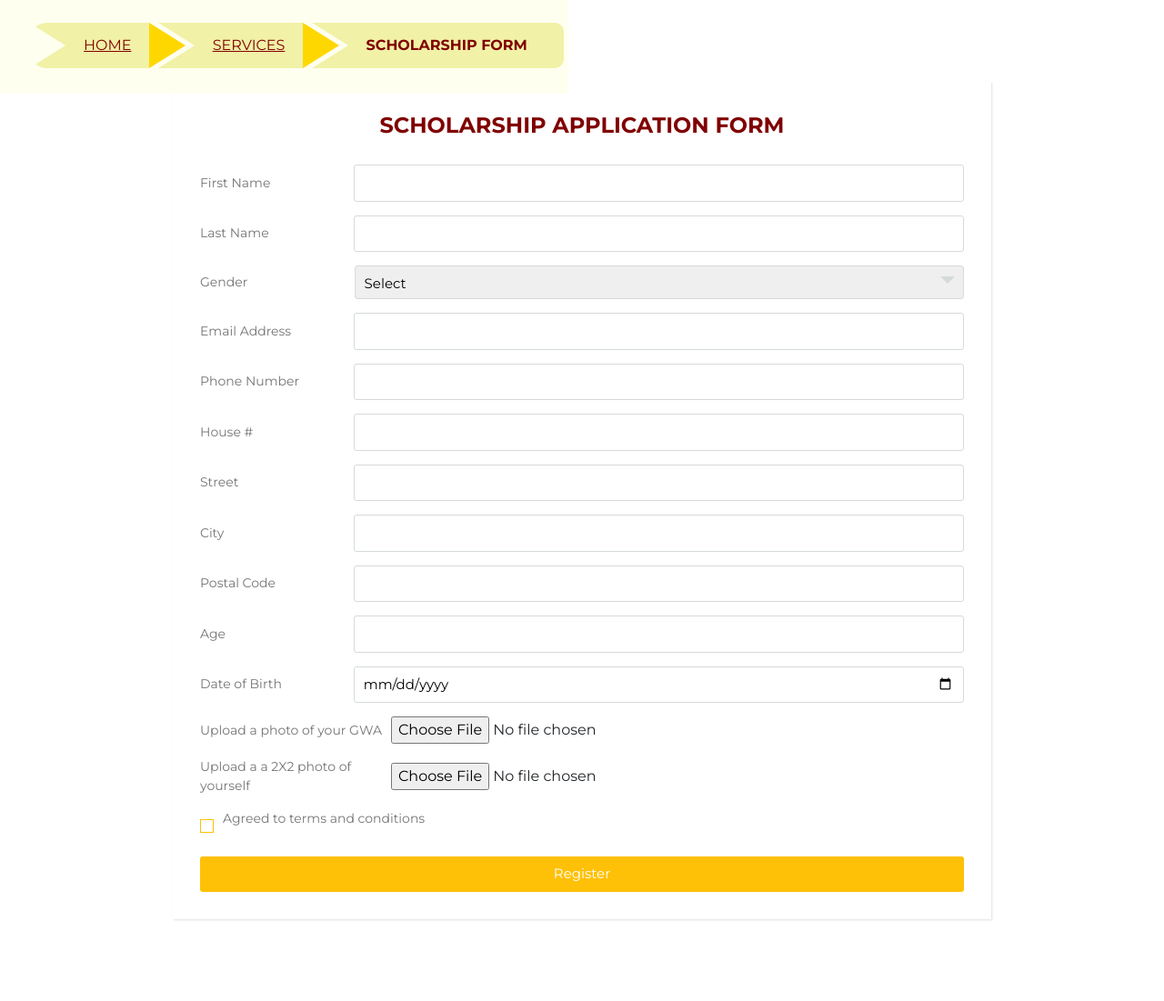
After one commit to PapiChans/PUPQC-Helpdesk, a Django app: page /scholarship_form in a window 1280 px wide. The commit adds this page. Shown: the whole page at 91% size. Run offline with Django 4.2, Linux system fonts and the light colour scheme; some libraries are stand-ins or nearby versions.

Commit message:
May temporary scholarship form

```diff
--- a/puphelpdesk/helpdesk/helpdesk/settings.py
+++ b/puphelpdesk/helpdesk/helpdesk/settings.py
@@ -79,8 +79,8 @@ DATABASES = { # PostgreSQL Database
     'default': {
         'ENGINE': 'django.db.backends.postgresql',
         'NAME': 'helpdesk',
-        'USER': 'postgres',
-        'PASSWORD': 'admin123',
+        'USER': 'helpdesk',
+        'PASSWORD': '123',
         'HOST': 'localhost',
         'PORT': '5432',
     }
--- /dev/null
+++ b/puphelpdesk/helpdesk/pupweb/templates/scholarship.html
@@ -0,0 +1,144 @@
+{% load static %}
+<!DOCTYPE html>
+<html lang="en">
+<head>
+	<meta charset="UTF-8">
+  <meta name="viewport" content="width=device-width, initial-scale=1.0">
+	<title>Registration Form</title>
+
+    <link href="{% static 'assets/css/scholarshipstyle.css' %}" rel="stylesheet">
+    <link href="https://unpkg.com/aos@2.3.1/dist/aos.css" rel="stylesheet">
+    <link href='https://unpkg.com/boxicons@2.1.4/css/boxicons.min.css' rel='stylesheet'>
+    <link rel="shortcut icon" href="{% static 'assets/images/smollogo.png' %}" type="image/icon">
+    <link rel="stylesheet" href="https://cdnjs.cloudflare.com/ajax/libs/bootstrap/5.5.0/css/bootstrap.min.css">
+    <link rel="stylesheet" href="https://cdnjs.cloudflare.com/ajax/libs/font-awesome/6.3.0/css/all.min.css" />
+</head>
+<body>
+
+
+  <div class="bread-crumbs" >
+
+    <ul>
+      <li>
+
+        <a class="home" href="{% url 'index' %}" style=" text-decoration: underline;">HOME</a>
+      </li>
+
+      <li>
+
+        <a class="home" href="{% url 'services_view' %}" style=" text-decoration: underline;">SERVICES</a>
+      </li>
+
+      <li>
+        <a href="#" style="font-weight: bold;"></i>SCHOLARSHIP FORM</a>
+      </li>
+
+
+
+    </ul>
+  </div>
+
+
+<div class="wrapper">
+    <div class="title">
+        SCHOLARSHIP APPLICATION FORM
+    </div>
+
+    <div class="form">
+       <div class="inputfield">
+          <label>First Name</label>
+          <input type="text" class="input">
+       </div>
+
+        <div class="inputfield">
+          <label>Last Name</label>
+          <input type="text" class="input">
+       </div>
+
+
+        <div class="inputfield">
+          <label>Gender</label>
+          <div class="custom_select">
+            <select>
+              <option value="">Select</option>
+              <option value="male">Male</option>
+              <option value="female">Female</option>
+            </select>
+          </div>
+       </div>
+
+        <div class="inputfield">
+          <label>Email Address</label>
+          <input type="text" class="input">
+       </div>
+
+      <div class="inputfield">
+          <label>Phone Number</label>
+          <input type="text" class="input">
+       </div>
+
+      <div class="inputfield">
+          <label>House #</label>
+          <input type="text" class="input">
+       </div>
+
+       <div class="inputfield">
+        <label>Street</label>
+        <input type="text" class="input">
+     </div>
+
+     <div class="inputfield">
+        <label>City</label>
+        <input type="text" class="input">
+     </div>
+
+     <div class="inputfield">
+        <label>Postal Code</label>
+        <input type="text" class="input">
+     </div>
+
+     <div class="inputfield">
+        <label for="age">Age</label>
+        <input type="number" id="age" name="age" min="0" max="120"  class="input">
+     </div>
+     <div>
+
+        <div class="inputfield">
+            <label for="birthdate">Date of Birth</label>
+            <input class="input" type="date" id="birthdate" name="birthdate" max="YYYY-MM-DD">
+        </div>
+
+        <div class="inputfield">
+        <label for="photo">Upload a photo of your GWA</label>
+        <input  type="file" id="photo" name="photo" accept="image/*">
+
+       </div>
+
+       <div class="inputfield">
+        <label for="photo">Upload a a 2X2 photo of yourself</label>
+        <input  type="file" id="photo" name="photo" accept="image/*">
+
+       </div>
+
+
+
+      <div class="inputfield terms">
+          <label class="check">
+            <input type="checkbox">
+            <span class="checkmark"></span>
+          </label>
+          <p>Agreed to terms and conditions</p>
+       </div>
+
+      <div class="inputfield">
+        <input type="submit" value="Register" class="btn">
+      </div>
+
+
+    </div>
+</div>
+
+
+
+</body>
+</html>
--- a/puphelpdesk/helpdesk/pupweb/templates/services.html
+++ b/puphelpdesk/helpdesk/pupweb/templates/services.html
@@ -59,7 +59,7 @@
                         <h2>Financial Aid and Scholarships</h2>
                         <p>Assists students in understanding and navigating the financial aid application process and Informs students about available scholarships and guides them through the application process.
                         </p>
-                        <a href="#">View</a>
+                        <a href="{% url 'scholarship_form' %}">View</a>
                     </div>
 
                     <div class="card">
--- a/puphelpdesk/helpdesk/pupweb/urls.py
+++ b/puphelpdesk/helpdesk/pupweb/urls.py
@@ -12,10 +12,13 @@ urlpatterns = [
     path('log_in', views.log_in, name='log_in'),
 
     # Services
-    path('services/', views.services_view, name='services_view'),
+    path('services_view', views.services_view, name='services_view'),
 
     # Lost annd Found
     path('lostandfound', views.lost_and_found_views, name='lost_and_found_views'),
     path('return_item', views.return_item, name='return_item'),
 
+    # Scholarship
+    path('scholarship_form', views.scholarship_form, name='scholarship_form'),
+
 ]
--- a/puphelpdesk/helpdesk/pupweb/views.py
+++ b/puphelpdesk/helpdesk/pupweb/views.py
@@ -23,3 +23,6 @@ def lost_and_found_views(request):
 
 def return_item(request):
     return render(request, 'reportlost.html')
+
+def scholarship_form(request):
+    return render(request, 'scholarship.html')
--- /dev/null
+++ b/puphelpdesk/helpdesk/static/assets/css/scholarshipstyle.css
@@ -0,0 +1,291 @@
+@import url('https://fonts.googleapis.com/css?family=Montserrat:400,700&display=swap');
+
+*{
+  margin: 0;
+  padding: 0;
+  box-sizing: border-box;
+  font-family: 'Montserrat', sans-serif;
+}
+body{
+  background:  #b78727;
+  padding: 0 10px;
+}
+
+
+.bread-crumbs {
+    background-color: #FFFFF0;
+    z-index: 100;
+    padding: 48px 0;
+    position: fixed;
+
+
+  padding: 5px 0;
+
+  top: 0;
+  left: 0;
+
+  }
+
+
+
+
+  .bread-crumbs ul{
+    list-style: none;
+    display: inline-block;
+
+  }
+
+  .bread-crumbs ul li{
+    display: inline-block;
+  }
+
+  .bread-crumbs ul li a{
+    display: block;
+    float: left;
+    height: 50px;
+    background-color: #f1f1a7;
+    text-align: center;
+    padding: 13px 20px 0 60px;
+    position: relative;
+    margin: 20px 5px 0 0;
+    font-size: none;
+    color: #800000;
+    text-decoration: none;
+  }
+
+
+
+  .bread-crumbs ul li a:after {
+    content: "";
+    border-top: 25px solid transparent;
+    border-bottom: 25px solid transparent;
+    border-left: 40px solid gold;
+    position: absolute;
+    right: -40px;
+    top: 0px;
+    z-index: 1;
+  }
+
+  .bread-crumbs ul li a:before{
+    content: "";
+    border-top: 25px solid transparent;
+    border-bottom: 25px solid transparent; ;
+    border-left: 40px solid #FFFFF0;
+    position: absolute;
+    left: 0;
+    top: 0;
+  }
+
+  .bread-crumbs ul li:first-child a{
+    border-top-left-radius: 20px;
+    border-bottom-left-radius: 20px;
+
+  }
+
+  .bread-crumbs ul li:first-child a::before{
+    border-top-left-radius: 2px;
+    border-bottom-left-radius: 2px;
+  }
+
+  .bread-crumbs ul li:last-child a{
+    padding-right: 40px;
+    border-top-right-radius: 10px;
+    border-bottom-right-radius: 10px;
+  }
+
+  .bread-crumbs ul li:last-child a:after{
+    display: none;
+  }
+
+  .bread-crumbs ul li a:hover{
+    background: #800000;
+    color: gold;
+  }
+
+  .bread-crumbs ul li a:hover::after{
+    border-left-color: #800000;
+    color: #fff;
+  }
+
+
+  .bread-crumbs a img{
+    float: left;
+    height: 50px;
+    width: 130px;
+
+  }
+.wrapper{
+  max-width: 900px;
+  width: 100%;
+  background: #fff;
+  margin: 90px auto;
+  box-shadow: 1px 1px 2px rgba(0,0,0,0.125);
+  padding: 30px;
+}
+
+.wrapper .title{
+  font-size: 24px;
+  font-weight: 700;
+  margin-bottom: 25px;
+  color: #800000;
+  text-transform: uppercase;
+  text-align: center;
+}
+
+.wrapper .form{
+  width: 100%;
+}
+
+.wrapper .form .inputfield{
+  margin-bottom: 15px;
+  display: flex;
+  align-items: center;
+}
+
+.wrapper .form .inputfield label{
+   width: 200px;
+   color: #757575;
+   margin-right: 10px;
+  font-size: 14px;
+}
+
+.wrapper .form .inputfield .input,
+.wrapper .form .inputfield .textarea{
+  width: 100%;
+  outline: none;
+  border: 1px solid #d5dbd9;
+  font-size: 15px;
+  padding: 8px 10px;
+  border-radius: 3px;
+  transition: all 0.3s ease;
+}
+
+.wrapper .form .inputfield .textarea{
+  width: 100%;
+  height: 125px;
+  resize: none;
+}
+
+.wrapper .form .inputfield .custom_select{
+  position: relative;
+  width: 100%;
+  height: 37px;
+}
+
+.wrapper .form .inputfield .custom_select:before{
+  content: "";
+  position: absolute;
+  top: 12px;
+  right: 10px;
+  border: 8px solid;
+  border-color: #d5dbd9 transparent transparent transparent;
+  pointer-events: none;
+}
+
+.wrapper .form .inputfield .custom_select select{
+  -webkit-appearance: none;
+  -moz-appearance:   none;
+  appearance:        none;
+  outline: none;
+  width: 100%;
+  height: 100%;
+  border: 0px;
+  padding: 8px 10px;
+  font-size: 15px;
+  border: 1px solid #d5dbd9;
+  border-radius: 3px;
+}
+
+
+.wrapper .form .inputfield .input:focus,
+.wrapper .form .inputfield .textarea:focus,
+.wrapper .form .inputfield .custom_select select:focus{
+  border: 1px solid #fec107;
+}
+
+.wrapper .form .inputfield p{
+   font-size: 14px;
+   color: #757575;
+}
+.wrapper .form .inputfield .check{
+  width: 15px;
+  height: 15px;
+  position: relative;
+  display: block;
+  cursor: pointer;
+}
+.wrapper .form .inputfield .check input[type="checkbox"]{
+  position: absolute;
+  top: 0;
+  left: 0;
+  opacity: 0;
+}
+.wrapper .form .inputfield .check .checkmark{
+  width: 15px;
+  height: 15px;
+  border: 1px solid #fec107;
+  display: block;
+  position: relative;
+}
+.wrapper .form .inputfield .check .checkmark:before{
+  content: "";
+  position: absolute;
+  top: 1px;
+  left: 2px;
+  width: 5px;
+  height: 2px;
+  border: 2px solid;
+  border-color: transparent transparent #fff #fff;
+  transform: rotate(-45deg);
+  display: none;
+}
+.wrapper .form .inputfield .check input[type="checkbox"]:checked ~ .checkmark{
+  background: #fec107;
+}
+
+.wrapper .form .inputfield .check input[type="checkbox"]:checked ~ .checkmark:before{
+  display: block;
+}
+
+.wrapper .form .inputfield .btn{
+  width: 100%;
+   padding: 8px 10px;
+  font-size: 15px;
+  border: 0px;
+  background:  #fec107;
+  color: #fff;
+  cursor: pointer;
+  border-radius: 3px;
+  outline: none;
+}
+
+.wrapper .form .inputfield .btn:hover{
+  background: #ffd658;
+}
+
+.wrapper .form .inputfield:last-child{
+  margin-bottom: 0;
+}
+
+@media (max-width:620px) {
+
+    .wrapper{
+        max-width: 900px;
+        width: 100%;
+        background: #fff;
+        margin: 140px auto;
+        box-shadow: 1px 1px 2px rgba(0,0,0,0.125);
+        padding: 30px;
+      }
+
+  .wrapper .form .inputfield{
+    flex-direction: column;
+    align-items: flex-start;
+  }
+  .wrapper .form .inputfield label{
+    margin-bottom: 5px;
+  }
+  .wrapper .form .inputfield.terms{
+    flex-direction: row;
+  }
+}
```
Also changed, not shown: puphelpdesk/helpdesk/static/assets/css/indexstyle.css (+23 -12 lines), README.md.
